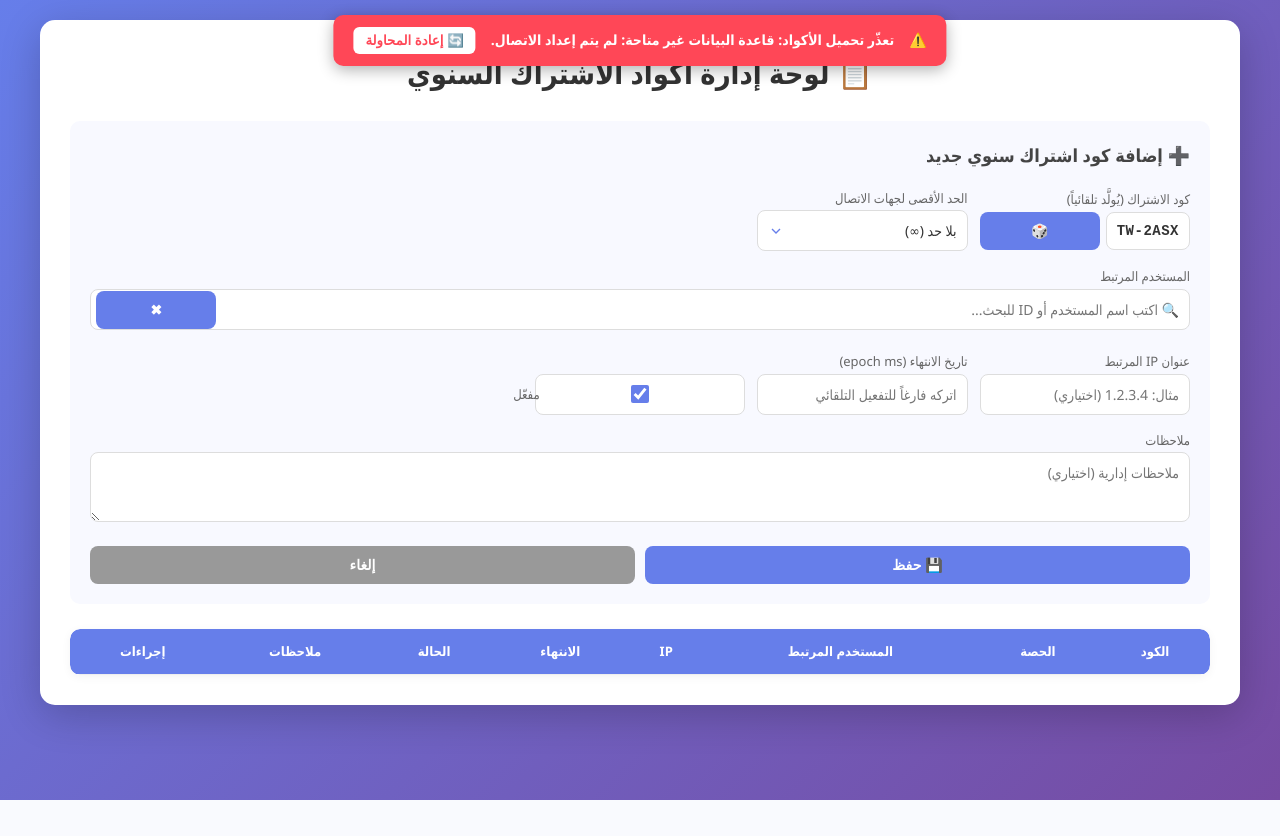
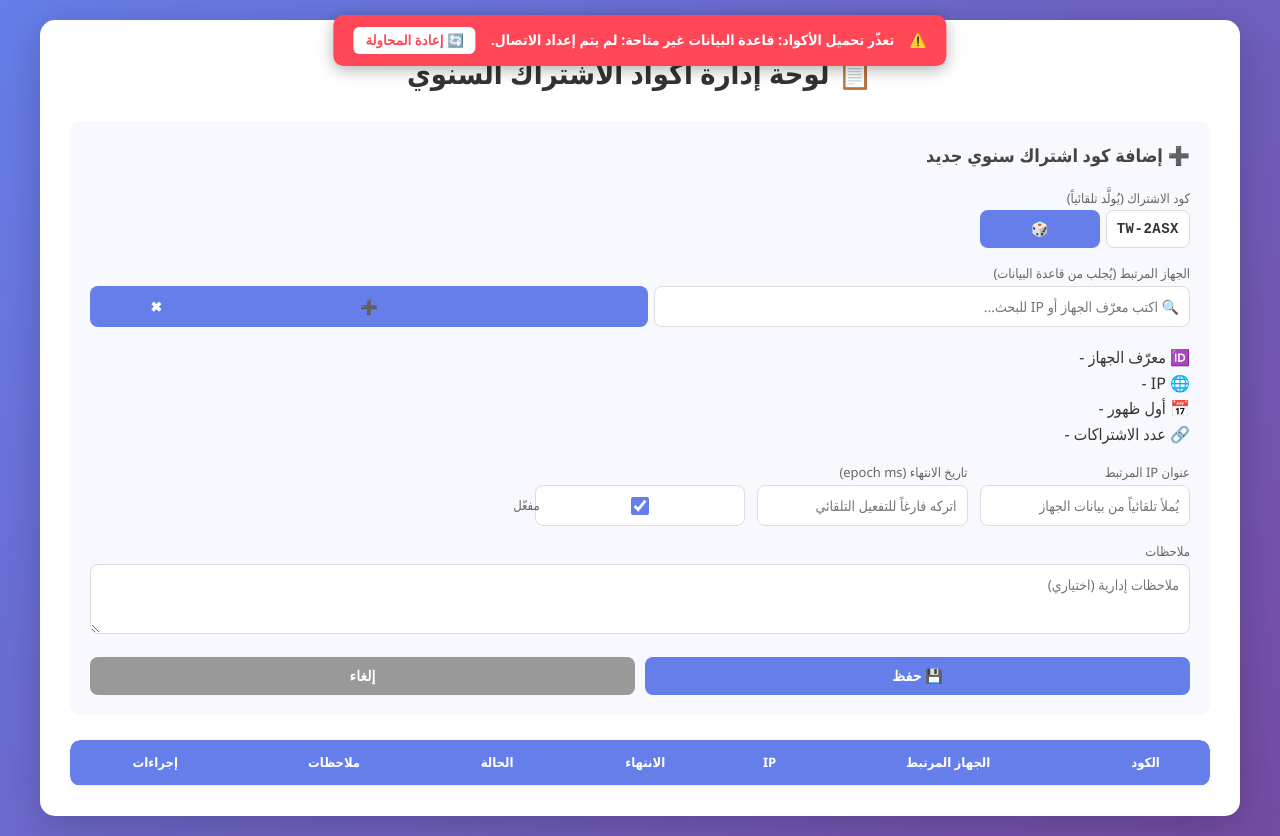
Before and after one commit to 6838gamal/Auto-Save-Contacts-CRM-Akram-Dashboard, a FastAPI app: page / in a window 1280 px wide. Before the commit the page ends 800 px from the top, so only its background shows below. Run offline with FastAPI, Linux system fonts and the light colour scheme; lists and menus that the app fills with data are empty.

Commit message:
Update index.html

```diff
--- a/templates/index.html
+++ b/templates/index.html
@@ -38,37 +38,45 @@
                     </div>
                 </div>
 
-                <!-- الحد الأقصى لجهات الاتصال -->
-                <div>
-                    <label for="max_contacts">الحد الأقصى لجهات الاتصال</label>
-                    <select id="max_contacts">
-                        <option value="">بلا حد (∞)</option>
-                        <option value="100">100</option>
-                        <option value="500">500</option>
-                        <option value="1000">1000</option>
-                        <option value="5000">5000</option>
-                        <option value="10000">10000</option>
-                    </select>
-                </div>
-
-                <!-- المستخدم المرتبط: بحث + اختيار من قاعدة البيانات -->
+                <!-- الجهاز المرتبط: بحث + اختيار من قاعدة البيانات -->
                 <div class="user-picker" style="grid-column:1/-1;">
-                    <label for="user-search">المستخدم المرتبط</label>
+                    <label for="user-search">الجهاز المرتبط (يُجلب من قاعدة البيانات)</label>
                     <div class="user-picker-box">
                         <input type="hidden" id="bound_user_id">
                         <input type="text" id="user-search"
-                               placeholder="🔍 اكتب اسم المستخدم أو ID للبحث..."
+                               placeholder="🔍 اكتب معرّف الجهاز أو IP للبحث..."
                                autocomplete="off">
+                        <button type="button" class="user-add" onclick="addManualDevice()" title="إضافة جهاز يدوياً">➕</button>
                         <button type="button" class="user-clear" onclick="clearUser()" title="إزالة الربط">✖</button>
                         <div id="user-dropdown" class="user-dropdown hidden"></div>
                     </div>
                     <small id="user-selected-hint" class="user-hint"></small>
                 </div>
 
-                <!-- IP المرتبط -->
+                <!-- بطاقة تفاصيل الجهاز (تظهر عند اختيار جهاز) -->
+                <div id="user-details-card" class="user-details-card hidden" style="grid-column:1/-1;">
+                    <div class="detail-item">
+                        <span class="detail-label">🆔 معرّف الجهاز</span>
+                        <span class="detail-value mono" id="detail-id">-</span>
+                    </div>
+                    <div class="detail-item">
+                        <span class="detail-label">🌐 IP</span>
+                        <span class="detail-value mono" id="detail-ip">-</span>
+                    </div>
+                    <div class="detail-item">
+                        <span class="detail-label">📅 أول ظهور</span>
+                        <span class="detail-value" id="detail-created">-</span>
+                    </div>
+                    <div class="detail-item">
+                        <span class="detail-label">🔗 عدد الاشتراكات</span>
+                        <span class="detail-value" id="detail-count">-</span>
+                    </div>
+                </div>
+
+                <!-- IP المرتبط (يُملأ تلقائياً من بيانات الجهاز) -->
                 <div>
                     <label for="bound_ip">عنوان IP المرتبط</label>
-                    <input type="text" id="bound_ip" placeholder="مثال: 1.2.3.4 (اختياري)">
+                    <input type="text" id="bound_ip" placeholder="يُملأ تلقائياً من بيانات الجهاز">
                 </div>
 
                 <!-- تاريخ الانتهاء -->
@@ -100,8 +108,7 @@
                 <thead>
                     <tr>
                         <th>الكود</th>
-                        <th>الحصة</th>
-                        <th>المستخدم المرتبط</th>
+                        <th>الجهاز المرتبط</th>
                         <th>IP</th>
                         <th>الانتهاء</th>
                         <th>الحالة</th>
@@ -119,14 +126,14 @@
 
     <script>
         const API = "/api/subscriptions";
-        const USERS_API = "/api/users";   // ← عدّل المسار حسب خادمك
+        const USERS_API = "/api/users";   // الأجهزة من جدول الاشتراكات
         let retryTimer = null;
 
         /* ===== ثوابت الاشتراك السنوي ===== */
         const FIXED_PLAN_LABEL = "اشتراك سنوي";
         const FIXED_DURATION_MINUTES = 525600; // سنة واحدة
 
-        /* ===== كاش المستخدمين ===== */
+        /* ===== كاش الأجهزة ===== */
         let allUsers = [];
         let selectedUser = null;
 
@@ -192,6 +199,14 @@
             return d.toLocaleDateString("ar-EG") + " " +
                    d.toLocaleTimeString("ar-EG", { hour: "2-digit", minute: "2-digit" });
         }
+        function fmtDateStr(s) {
+            if (!s) return "-";
+            try {
+                const d = new Date(s);
+                if (isNaN(d.getTime())) return "-";
+                return d.toLocaleDateString("ar-EG");
+            } catch { return "-"; }
+        }
         function epochToInput(ms) { return ms ? String(ms) : ""; }
 
         function statusBadge(s) {
@@ -210,12 +225,15 @@
                 .replace(/"/g, "&quot;").replace(/'/g, "&#39;");
         }
 
-        /* ===== المستخدمون ===== */
+        /* ===== الأجهزة ===== */
         function userId(u) {
             return u.user_id ?? u.id ?? u.telegram_id ?? "";
         }
         function userName(u) {
             return u.name ?? u.username ?? u.full_name ?? u.first_name ?? userId(u);
+        }
+        function userIp(u) {
+            return u.ip ?? u.last_ip ?? u.bound_ip ?? "";
         }
 
         async function loadUsers() {
@@ -223,15 +241,16 @@
                 const res = await fetch(USERS_API);
                 if (!res.ok) throw new Error(`HTTP ${res.status}`);
                 allUsers = await res.json();
+                // إن كان هناك جهاز محدد سابقاً (وضع التعديل) اعرضه
                 if (document.getElementById("bound_user_id").value) {
                     const id = document.getElementById("bound_user_id").value;
                     const u = allUsers.find(x => String(userId(x)) === String(id));
                     if (u) selectUser(u, false);
                 }
             } catch (err) {
-                console.warn("تعذّر جلب المستخدمين:", err.message);
+                console.warn("تعذّر جلب الأجهزة:", err.message);
                 const dd = document.getElementById("user-dropdown");
-                dd.innerHTML = `<div class="user-empty">⚠️ تعذّر جلب المستخدمين: ${err.message}</div>`;
+                dd.innerHTML = `<div class="user-empty">⚠️ تعذّر جلب الأجهزة: ${err.message}</div>`;
             }
         }
 
@@ -243,19 +262,25 @@
                 list = allUsers.filter(u => {
                     const name = String(userName(u)).toLowerCase();
                     const id = String(userId(u)).toLowerCase();
-                    return name.includes(q) || id.includes(q);
+                    const ip = String(userIp(u)).toLowerCase();
+                    return name.includes(q) || id.includes(q) || ip.includes(q);
                 });
             }
             const shown = list.slice(0, 50);
             if (!shown.length) {
-                dd.innerHTML = `<div class="user-empty">لا توجد نتائج مطابقة</div>`;
+                dd.innerHTML = `<div class="user-empty">لا توجد نتائج مطابقة — استخدم ➕ لإضافة جهاز يدوياً</div>`;
             } else {
-                dd.innerHTML = shown.map(u => `
+                dd.innerHTML = shown.map(u => {
+                    const ip = userIp(u);
+                    const ipHtml = ip ? `<span class="user-ip">🌐 ${escapeHtml(String(ip))}</span>` : "";
+                    return `
                     <div class="user-item" onclick='selectUser(${JSON.stringify(u).replace(/'/g, "&#39;")})'>
-                        <span class="user-name">${escapeHtml(String(userName(u)))}</span>
-                        <span class="user-id">${escapeHtml(String(userId(u)))}</span>
-                    </div>
-                `).join("");
+                        <div class="user-info">
+                            <span class="user-name mono">${escapeHtml(String(userName(u)))}</span>
+                        </div>
+                        ${ipHtml}
+                    </div>`;
+                }).join("");
                 if (list.length > 50) {
                     dd.innerHTML += `<div class="user-empty">… و ${list.length - 50} نتيجة أخرى (ضيّق البحث)</div>`;
                 }
@@ -263,25 +288,66 @@
             dd.classList.remove("hidden");
         }
 
+        /* ===== اختيار جهاز: ملء تلقائي لكل البيانات ===== */
         function selectUser(u, updateInput = true) {
             selectedUser = u;
             document.getElementById("bound_user_id").value = userId(u);
             if (updateInput) {
                 document.getElementById("user-search").value = userName(u);
             }
+
+            // ✅ ملء IP تلقائياً من بيانات الجهاز
+            const ip = userIp(u);
+            document.getElementById("bound_ip").value = ip || "";
+
+            // ✅ إظهار بطاقة تفاصيل الجهاز
+            showUserDetails(u);
+
             const hint = document.getElementById("user-selected-hint");
-            hint.textContent = `✅ مرتبط بـ: ${userName(u)} (ID: ${userId(u)})`;
+            hint.textContent = `✅ مرتبط بالجهاز: ${userId(u)}`;
             hint.style.color = "var(--success)";
             document.getElementById("user-dropdown").classList.add("hidden");
+        }
+
+        function showUserDetails(u) {
+            const card = document.getElementById("user-details-card");
+            document.getElementById("detail-id").textContent = userId(u) || "-";
+            document.getElementById("detail-ip").textContent = userIp(u) || "—";
+            document.getElementById("detail-created").textContent = fmtDateStr(u.created_at);
+            document.getElementById("detail-count").textContent = u.subscription_count ?? "-";
+            card.classList.remove("hidden");
+        }
+
+        function hideUserDetails() {
+            document.getElementById("user-details-card").classList.add("hidden");
         }
 
         function clearUser() {
             selectedUser = null;
             document.getElementById("bound_user_id").value = "";
             document.getElementById("user-search").value = "";
+            document.getElementById("bound_ip").value = "";
             const hint = document.getElementById("user-selected-hint");
             hint.textContent = "";
             document.getElementById("user-dropdown").classList.add("hidden");
+            hideUserDetails();
+        }
+
+        /* ===== إضافة جهاز يدوياً ===== */
+        function addManualDevice() {
+            const id = prompt("أدخل معرّف الجهاز (user_id):");
+            if (!id || !id.trim()) return;
+            const trimmed = id.trim();
+            let u = allUsers.find(x => String(userId(x)) === trimmed);
+            if (!u) {
+                u = { user_id: trimmed, name: trimmed, ip: null, subscription_count: 0 };
+                allUsers.push(u);
+            }
+            selectUser(u);
+            const ip = prompt("أدخل عنوان IP للجهاز (اختياري):", document.getElementById("bound_ip").value || "");
+            if (ip !== null) {
+                document.getElementById("bound_ip").value = ip.trim();
+            }
         }
 
         function bindUserPicker() {
@@ -307,23 +373,21 @@
         function renderTable(data) {
             const tbody = document.getElementById("subs-table");
             if (!data.length) {
-                tbody.innerHTML = `<tr><td colspan="8" style="text-align:center;padding:24px;">لا توجد أكواد بعد</td></tr>`;
+                tbody.innerHTML = `<tr><td colspan="7" style="text-align:center;padding:24px;">لا توجد أكواد بعد</td></tr>`;
                 return;
             }
             tbody.innerHTML = data.map(s => {
-                const quota = s.max_contacts
-                    ? `${s.used_contacts || 0} / ${s.max_contacts}`
-                    : `${s.used_contacts || 0} / ∞`;
-
                 const userObj = allUsers.find(u => String(userId(u)) === String(s.bound_user_id));
-                const userNameDisplay = userObj ? userName(userObj) : (s.bound_user_id || "-");
+                const deviceDisplay = s.bound_user_id
+                    ? (userObj ? String(userName(userObj)) : s.bound_user_id)
+                    : "-";
+                const ipDisplay = s.bound_ip || (userObj ? userIp(userObj) : "") || "-";
 
                 return `
                 <tr>
                     <td data-label="الكود" class="code-cell">${escapeHtml(s.code)}</td>
-                    <td data-label="الحصة">${quota}</td>
-                    <td data-label="المستخدم المرتبط">${escapeHtml(String(userNameDisplay))}</td>
-                    <td data-label="IP">${escapeHtml(s.bound_ip || "-")}</td>
+                    <td data-label="الجهاز المرتبط" class="mono">${escapeHtml(deviceDisplay)}</td>
+                    <td data-label="IP" class="mono">${escapeHtml(String(ipDisplay))}</td>
                     <td data-label="الانتهاء">${s.is_lifetime ? "∞" : fmtEpoch(s.expires_at)}</td>
                     <td data-label="الحالة">${statusBadge(s)}</td>
                     <td data-label="ملاحظات">${escapeHtml(s.notes || "-")}</td>
@@ -377,8 +441,7 @@
                 is_trial: false,
                 is_lifetime: false,
                 duration_minutes: FIXED_DURATION_MINUTES,
-                max_contacts: document.getElementById("max_contacts").value
-                    ? parseInt(document.getElementById("max_contacts").value, 10) : null,
+                max_contacts: null,
                 used_contacts: 0,
                 bound_user_id: document.getElementById("bound_user_id").value || null,
                 bound_ip: document.getElementById("bound_ip").value.trim() || null,
@@ -399,6 +462,7 @@
             if (result) {
                 resetForm();
                 loadSubs();
+                loadUsers(); // تحديث قائمة الأجهزة بعد الحفظ
             }
         });
 
@@ -406,7 +470,6 @@
         function editSub(s) {
             document.getElementById("sub-code-hidden").value = s.code;
             document.getElementById("code").value = s.code;
-            document.getElementById("max_contacts").value = s.max_contacts ?? "";
             document.getElementById("bound_ip").value = s.bound_ip || "";
             document.getElementById("expires_at").value = epochToInput(s.expires_at);
             document.getElementById("is_active").checked = !!s.is_active;
@@ -420,7 +483,7 @@
                     document.getElementById("bound_user_id").value = s.bound_user_id;
                     document.getElementById("user-search").value = s.bound_user_id;
                     const hint = document.getElementById("user-selected-hint");
-                    hint.textContent = `⚠️ مستخدم غير موجود في القائمة (ID: ${s.bound_user_id})`;
+                    hint.textContent = `⚠️ جهاز غير موجود في القائمة (ID: ${s.bound_user_id})`;
                     hint.style.color = "var(--warning)";
                 }
             } else {
@@ -435,7 +498,10 @@
         async function deleteSub(code) {
             if (!confirm(`هل أنت متأكد من حذف الكود "${code}"؟`)) return;
             const result = await safeFetch(`${API}/${encodeURIComponent(code)}`, { method: "DELETE" });
-            if (result) loadSubs();
+            if (result) {
+                loadSubs();
+                loadUsers();
+            }
         }
 
         /* ===== إعادة تعيين ===== */
@@ -443,7 +509,6 @@
             document.getElementById("sub-form").reset();
             document.getElementById("sub-code-hidden").value = "";
             document.getElementById("code").value = "";
-            document.getElementById("max_contacts").value = "";
             document.getElementById("is_active").checked = true;
             document.getElementById("form-title").textContent = "➕ إضافة كود اشتراك سنوي جديد";
             clearUser();
```
